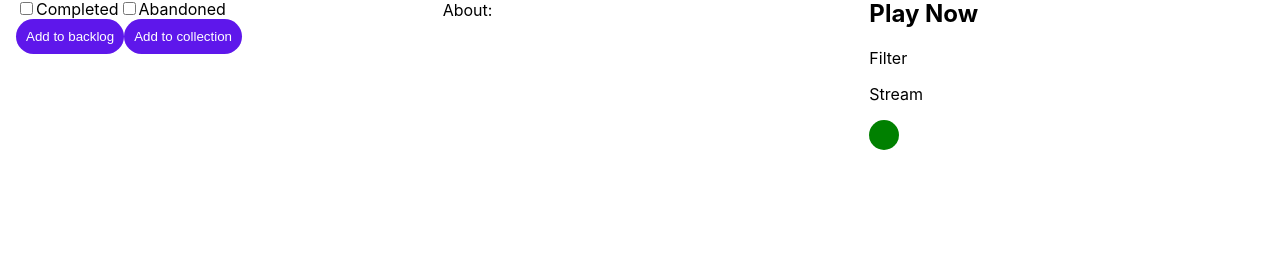
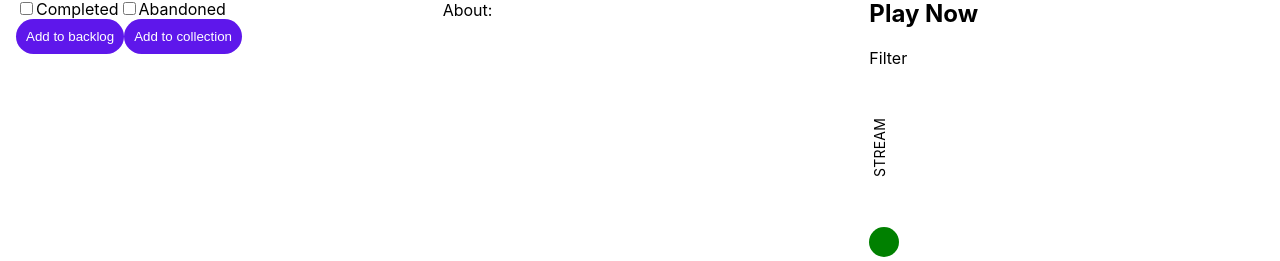
Before and after one commit to EsmeraldaGR14/gameseeker-frontend, a React (Create React App) app: page /games/1 in a window 1280 px wide. Shown: the part 114-375 px from the top of the page. Built offline with nearby package versions, Linux system fonts and the light colour scheme; no server answers.

Commit message:
added more css

```diff
--- a/src/components/GameDetails/game.css
+++ b/src/components/GameDetails/game.css
@@ -35,6 +35,22 @@ button {
   justify-content: center;
   border-radius: 50%;
 }
-/* .filter {
-    border: #0c0c0c;
-} */
+.filter span {
+    margin: 0;
+    padding: 16px 4px;
+    min-height: 90px;
+    height: 95px;
+    font-size: 14px;
+    font-weight: 400;
+    line-height: 100%;
+    letter-spacing: .24px;
+    text-transform: uppercase;
+    flex-shrink: 0;
+    display: flex;
+    align-items: center;
+    justify-content: center;
+    transform: rotate(180deg);
+    writing-mode: vertical-lr;
+
+    -ms-writing-mode: tb-lr;
+}
```
